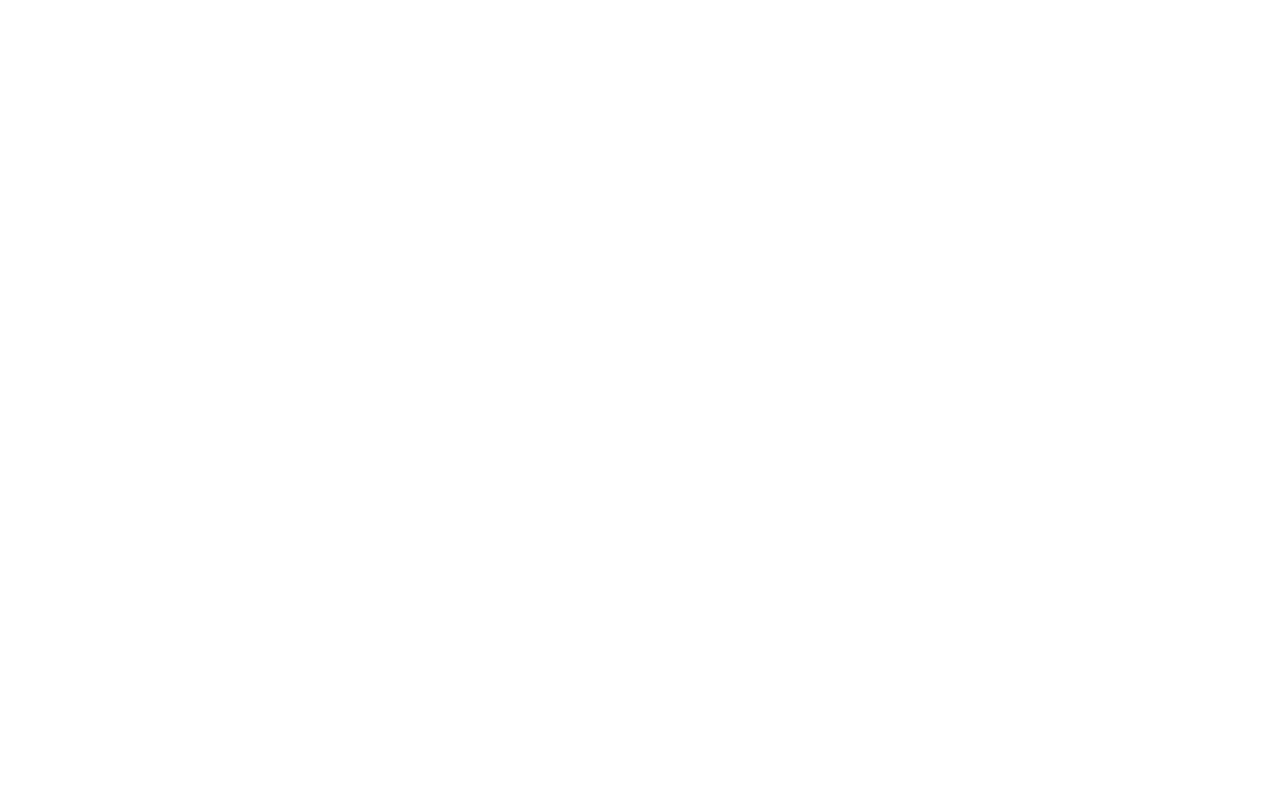
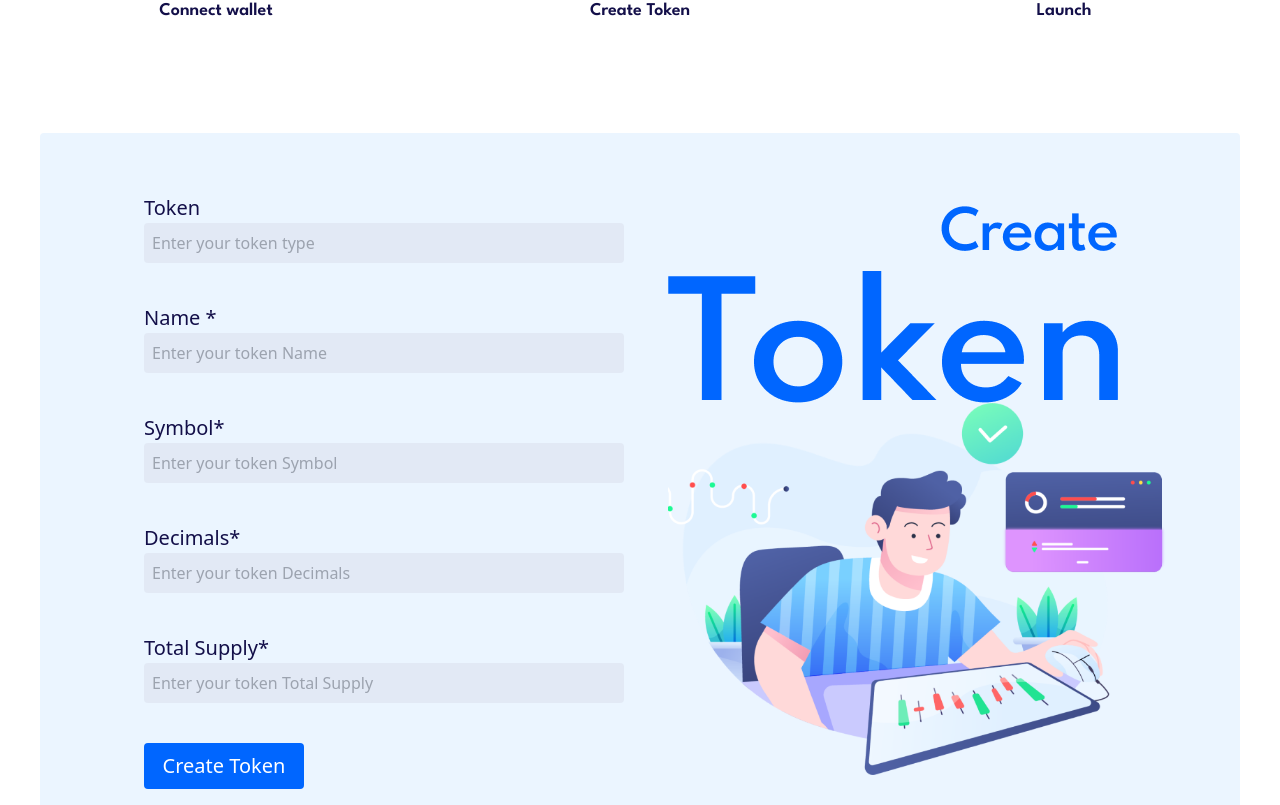
Before and after one commit to amiraligull/venify, a React (Create React App) app: page /CreateToken in a window 1280 px wide. Shown: the part 1015-1820 px from the top of the page. Before the commit the page ends 800 px from the top, so only its background shows below. Built offline with nearby package versions, Linux system fonts and the light colour scheme.

Commit message:
create token page completed

```diff
--- /dev/null
+++ b/src/Compnents/FromBox/FromBox.jsx
@@ -0,0 +1,73 @@
+/** @format */
+
+import React from "react";
+import createtoken from "../../assets/createtoken.png";
+import mid from "../../assets/mid.png";
+import Input from "../Input/Input";
+const FromBox = () => {
+  return (
+    <section className=" px-10">
+      <div className="bg-lightBlue p-10 rounded">
+        <div className="container mx-auto flex px-5 py-5  md:flex-row flex-col items-center">
+          <div className="lg:flex-grow fkex-1  md:w-1/2  flex flex-col md:items-center  items-center text-center">
+            {/* <h1 className=" cushead title-font md:text-[48px] text-[40px] mb-4 font-[700] text-purple">
+              Subscribe to our newsletter
+            </h1>
+            <p className="mb-8 leading-relaxed text-[16px] font-thin text-gray">
+              Get notification about tips, new product and exclusive promo news
+              just for you.
+            </p> */}
+
+            <form action="#" className="flex flex-col  gap-10 text-left">
+              <Input
+                label="Token"
+                type="text"
+                placeholder="Enter your token type"
+              />
+
+              <Input
+                label="Name *"
+                type="text"
+                placeholder="Enter your token Name"
+              />
+
+              <Input
+                label="Symbol*"
+                type="text"
+                placeholder="Enter your token Symbol"
+              />
+
+              <Input
+                label="Decimals*"
+                type="number"
+                placeholder="Enter your token Decimals"
+              />
+              <Input
+                label="Total Supply*"
+                type="number"
+                placeholder="Enter your token Total Supply"
+              />
+              <button className="bg-blue text-[white] text-[20px] font-thin p-2 rounded w-[10rem]">
+                Create Token
+              </button>
+            </form>
+          </div>
+          <div className="lg:max-w-lg flex-4 lg:w-full md:w-1/2 w-5/6 mb-10 md:mb-0">
+            <img
+              className="object-cover object-center rounded"
+              alt="hero"
+              src={createtoken}
+            />
+            <img
+              className="object-cover object-center rounded"
+              alt="hero"
+              src={mid}
+            />
+          </div>
+        </div>
+      </div>
+    </section>
+  );
+};
+
+export default FromBox;
--- a/src/Compnents/HeadSection/index.jsx
+++ b/src/Compnents/HeadSection/index.jsx
@@ -1,27 +1,22 @@
 /** @format */
 
 import React from "react";
-import hero from "../../assets/hero1.png";
-const Index = () => {
+const Index = ({ text, heading, image }) => {
   return (
     <section className="bg-lightBlue mt-5">
       <br />
-      <div className="container mx-auto flex px-5   md:flex-row flex-col items-center">
+      <div className="container mx-auto flex px-5   md:flex-row flex-col-reverse items-center">
         <div className="lg:flex-grow fkex-1  md:w-1/2  flex flex-col md:items-center  items-center text-center">
-          <span className=" text-[3rem] font-thin text-lightwhit">
-            Lets’s Get Started
+          <span className=" text-[3rem] font-thin text-lightwhit">{text}</span>
+          <span className=" cushead title-font md:text-[6rem] text-[40px] mb-4 font-[700] text-purple">
+            {heading}
           </span>
-          <span className=" cushead title-font md:text-[6rem] text-[40px] mb-4 font-[700] text-purple">
-            Create Token
-          </span>
-
-          <br />
         </div>
         <div className="lg:max-w-lg flex-1 lg:w-full md:w-full  ">
           <img
-            className="object-cover object-center  w-[400px]"
-            alt="hero"
-            src={hero}
+            className="object-cover object-center  w-[100%]"
+            alt={image}
+            src={image}
           />
         </div>
       </div>
--- a/src/Compnents/Hero/Hero.jsx
+++ b/src/Compnents/Hero/Hero.jsx
@@ -2,7 +2,6 @@
 
 import React from "react";
 import intro from "../../assets/hero1.png";
-import paragraph from "../paragraph/text";
 import "./Hero.css";
 
 const Hero = () => {
--- /dev/null
+++ b/src/Compnents/Input/Input.jsx
@@ -0,0 +1,24 @@
+/** @format */
+
+import React from "react";
+
+const Input = ({ type, placeholder, label, name }) => {
+  return (
+    <div className="flex flex-col">
+      <label htmlFor={label} className="text-[20px] text-purple font-medium">
+        {label}
+      </label>
+      <input
+        type={type}
+        placeholder={placeholder}
+        className="md:w-[30rem]  w-[25rem]
+                p-2 rounded bg-inputcolor
+                border-none
+                "
+        name={name}
+      />
+    </div>
+  );
+};
+
+export default Input;
--- a/src/pages/Create_Token/CreatToken.jsx
+++ b/src/pages/Create_Token/CreatToken.jsx
@@ -5,12 +5,23 @@
 import TrendingOne from "../../Compnents/TrendingOne/index";
 import HeadSection from "../../Compnents/HeadSection/index";
 import Footer from "../../Compnents/Footer/Footer";
+import heroimg from "../../assets/hero1.png";
+import GetSatarted from "../../Compnents/GetStarted/Start";
+import Newsletter from "../../Compnents/Newsletter/Newsletter";
+import FromBox from "../../Compnents/FromBox/FromBox";
 const CreatToken = () => {
   return (
     <div className="createtoken">
       <Navbar />
       <TrendingOne />
-      <HeadSection />
+      <HeadSection
+        text="Lets’s Get Started"
+        heading="Create Token"
+        image={heroimg}
+      />
+      <GetSatarted />
+      <FromBox />
+      <Newsletter />
       <Footer />
     </div>
   );
--- a/tailwind.config.js
+++ b/tailwind.config.js
@@ -34,6 +34,7 @@
       green: "#13ce66",
       red: "#FF0000",
       black: "#222222",
+      inputcolor: "#D4D8E666",
     },
 
     extend: {},
```
Also changed, not shown: src/assets/createtoken.png (added).
